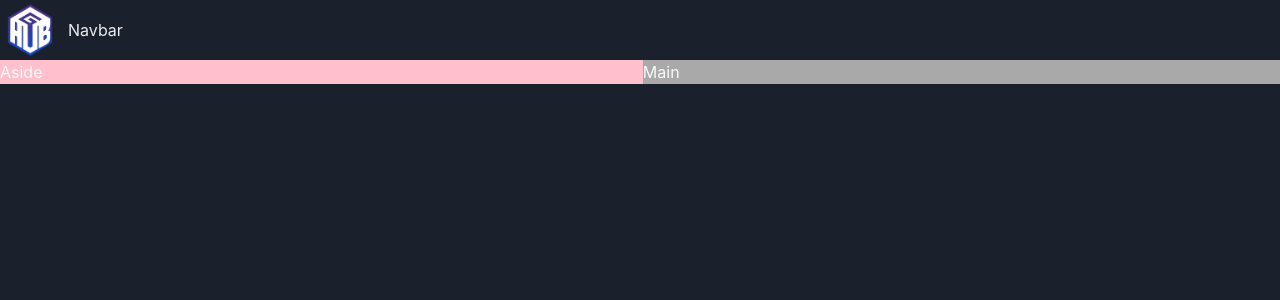
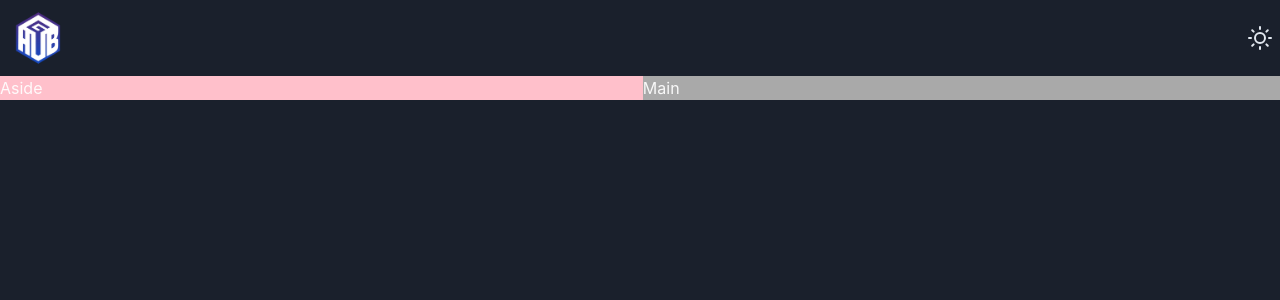
Before and after one commit to nboraxxd/game-hub, a React (Vite) app: page / in a window 1280 px wide. Shown: the top 300 px of the page. Built offline with nearby package versions, Linux system fonts and the light colour scheme.

Commit message:
Build the color mode switch

```diff
--- a/package.json
+++ b/package.json
@@ -13,6 +13,7 @@
     "preview": "vite preview"
   },
   "dependencies": {
+    "@chakra-ui/icons": "^2.1.1",
     "@chakra-ui/react": "^2.8.1",
     "@emotion/react": "^11.11.1",
     "@emotion/styled": "^11.11.0",
--- /dev/null
+++ b/src/components/ColorModeSwitch/ColorModeSwitch.tsx
@@ -0,0 +1,15 @@
+import { HStack, useColorMode } from '@chakra-ui/react'
+import { MoonIcon, SunIcon } from '@chakra-ui/icons'
+
+export default function ColorModeSwitch() {
+  const { colorMode, toggleColorMode } = useColorMode()
+
+  const iconColor = colorMode === 'light' ? 'gray.800' : 'gray.200'
+  const IconComponent = colorMode === 'light' ? MoonIcon : SunIcon
+
+  return (
+    <HStack>
+      <IconComponent boxSize={6} color={iconColor} cursor="pointer" userSelect="none" onClick={toggleColorMode} />
+    </HStack>
+  )
+}
--- /dev/null
+++ b/src/components/ColorModeSwitch/index.ts
@@ -0,0 +1 @@
+export { default as ColorModeSwitch } from './ColorModeSwitch'
--- a/src/components/NavBar/NavBar.tsx
+++ b/src/components/NavBar/NavBar.tsx
@@ -1,11 +1,12 @@
-import { HStack, Image, Text } from '@chakra-ui/react'
+import { HStack, Image } from '@chakra-ui/react'
 import logo from '@/assets/images/logo.png'
+import { ColorModeSwitch } from '@/components//ColorModeSwitch'
 
 export default function NavBar() {
   return (
-    <HStack>
-      <Image src={logo} boxSize="60px" />
-      <Text>Navbar</Text>
+    <HStack p={2}>
+      <Image src={logo} boxSize="60px" mr="auto" />
+      <ColorModeSwitch />
     </HStack>
   )
 }
```
Also changed, not shown: 1 other file (tests, documents, lock files or other folders).
